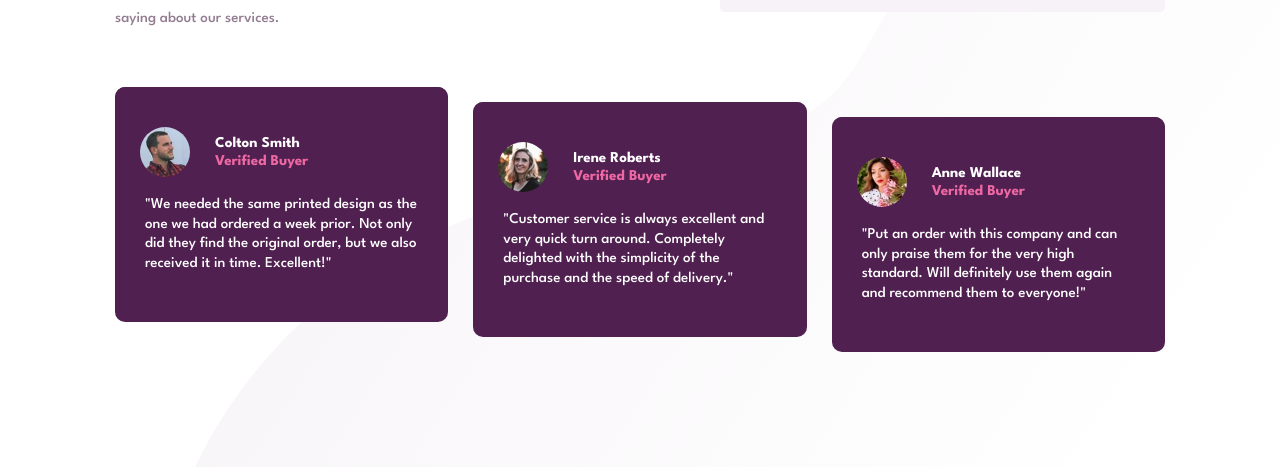
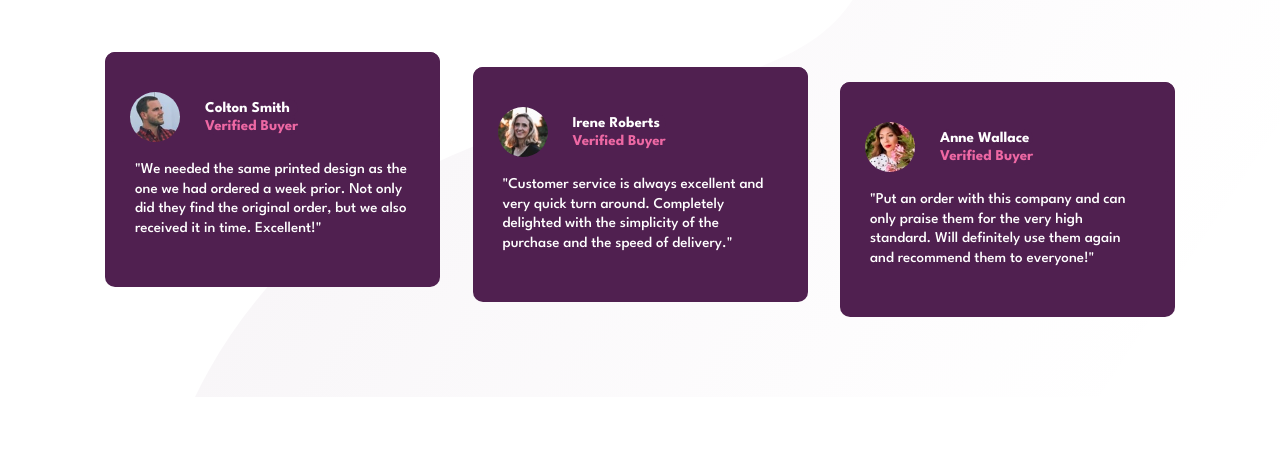
Before and after one commit to lmpko/frontendmentor-social-proof-section-master, a plain HTML site: page index.html in a window 1280 px wide. Shown: the part 393-860 px from the top of the page. After the commit the page ends 800 px from the top, so only its background shows below. Drawn offline with Linux system fonts and the light colour scheme.

Commit message:
deleted margin from main elemen for desktop

```diff
--- a/app.css
+++ b/app.css
@@ -114,7 +114,6 @@ main{
         grid-template-areas:
         "overview ratings"
         "feedback feedback";
-        margin: 7.1875rem;
     }
 
     .overview{
```
